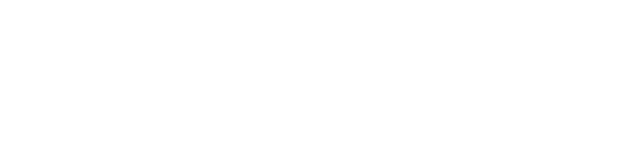
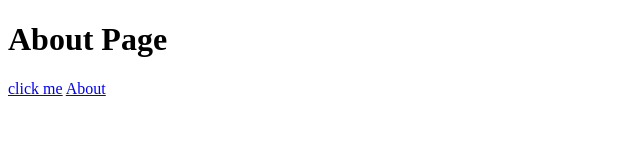
Before and after one commit to offujimori/first_repos, a plain HTML site: page html-boilerplate/index.html in a window 1280 px wide. Shown: the whole page, without its empty margins (0-640 px from the left). Drawn offline with Linux system fonts and the light colour scheme.

Commit message:
adding links

```diff
--- a/html-boilerplate/index.html
+++ b/html-boilerplate/index.html
@@ -4,9 +4,13 @@
     <meta charset="UTF-8">
     <meta http-equiv="X-UA-Compatible" content="IE=edge">
     <meta name="viewport" content="width=device-width, initial-scale=1.0">
-    <title>Document</title>
+    <title>Odin Links and Images</title>
 </head>
 <body>
+    <h1>About Page</h1>
+        <a href="https://www.theodinproject.com/about">click me</a>
+
+        <a href="about.html">About</a>
 
 </body>
 </html>
```
Also changed, not shown: html-boilerplate/about.html (added).
